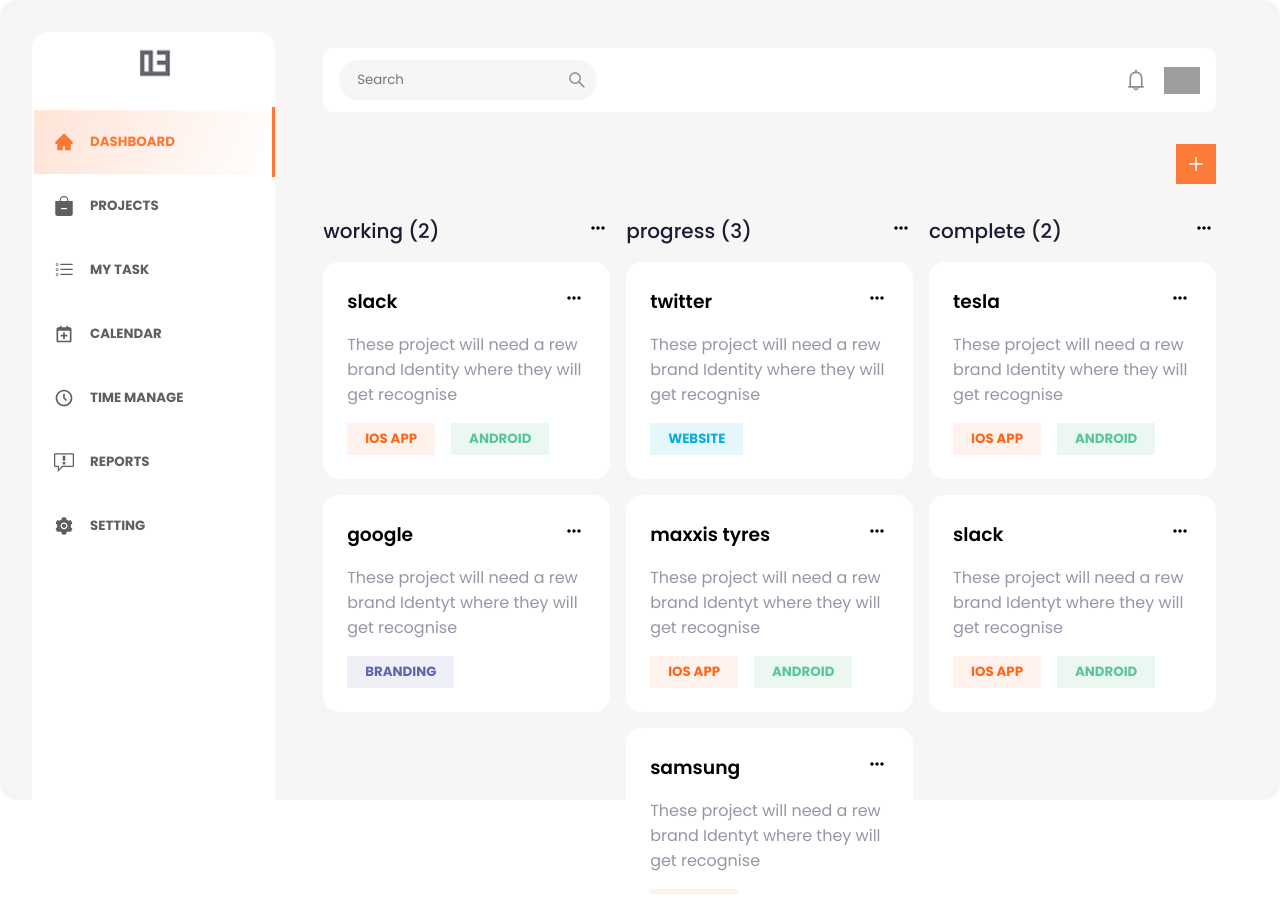
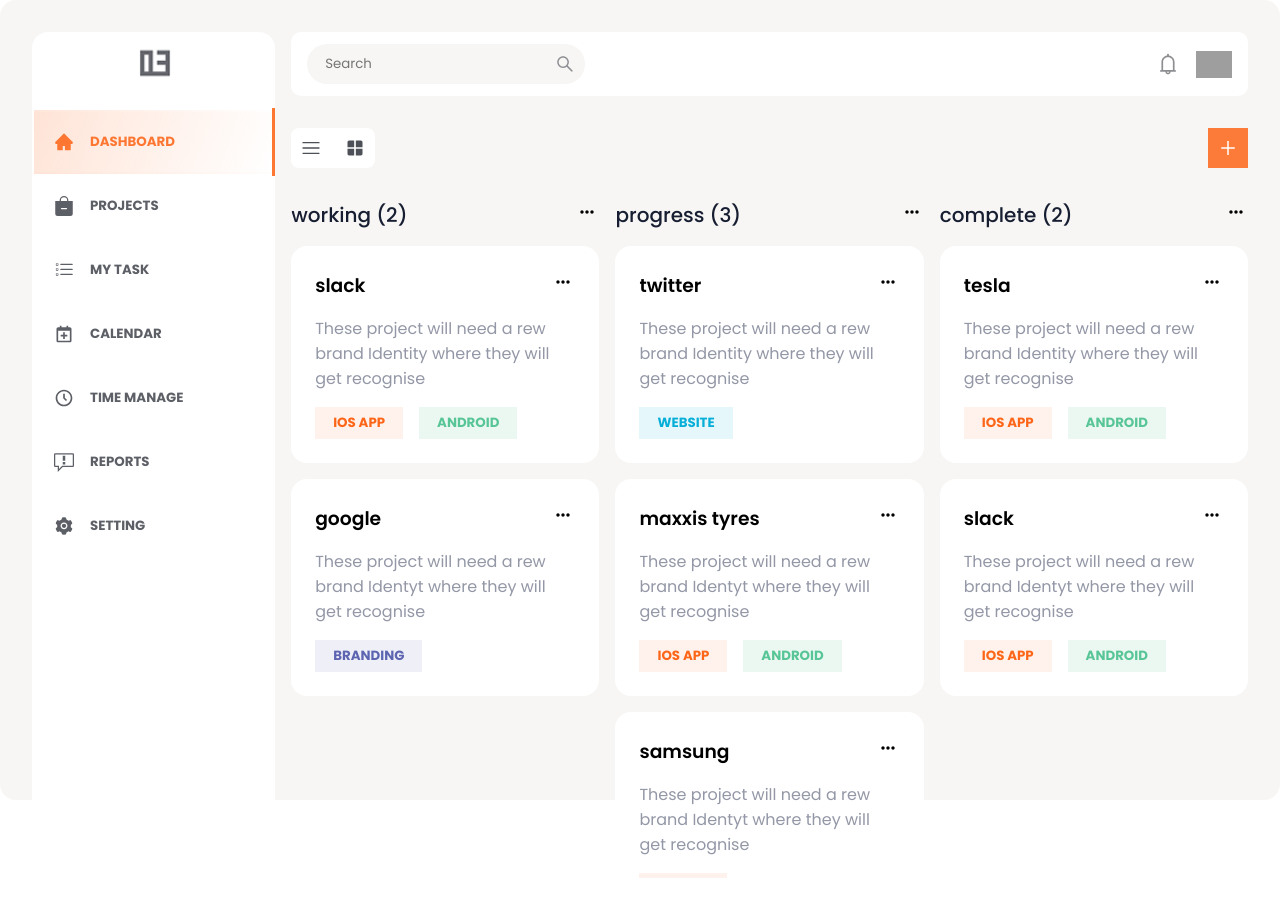
Before and after one commit to faroukq1/task-app, a React (Vite) app: page /projects in a window 1280 px wide. After the commit the page ends 878 px from the top, so only its background shows below. Built offline with nearby package versions, Linux system fonts and the light colour scheme; grey boxes are pictures that could not be loaded.

Commit message:
making the tasks part

```diff
--- /dev/null
+++ b/src/Component/AddTaskBar.jsx
@@ -0,0 +1,69 @@
+import React from 'react';
+import { AiOutlinePlus } from 'react-icons/ai';
+import { useProjectContext } from '../Context/ProjectContext';
+import { RxHamburgerMenu } from 'react-icons/rx';
+import { MdWindow } from 'react-icons/md';
+import styled from 'styled-components';
+import { useDashboardContext } from '../Context/DashboardContext';
+const AddTaskBar = () => {
+  const { isAddTaskOpen, setIsAddTaskOpen } = useProjectContext();
+  const { active } = useDashboardContext();
+  console.log(active);
+  return (
+    <Wrapper>
+      <div className="grid">
+        <button className={active === 'MY TASK' ? 'make-it-active' : null}>
+          <RxHamburgerMenu />
+        </button>
+        <button className={active === 'PROJECTS' ? 'make-it-active' : null}>
+          <MdWindow />
+        </button>
+      </div>
+      <button onClick={() => setIsAddTaskOpen(!isAddTaskOpen)}>
+        <AiOutlinePlus />
+      </button>
+    </Wrapper>
+  );
+};
+
+const Wrapper = styled.div`
+  display: flex;
+  justify-content: space-between;
+  margin: 0 0 2rem 0;
+  button {
+    background-color: #fd7b38;
+    padding: 0.5rem;
+    display: flex;
+    justify-content: center;
+    align-items: center;
+    border-color: transparent;
+    cursor: pointer;
+    svg {
+      font-size: 20px;
+      color: white;
+      font-weight: bold;
+    }
+  }
+  .grid {
+    display: flex;
+    gap: 0.25rem;
+    background-color: white;
+    border-radius: 0.5rem;
+    button {
+      background-color: transparent;
+      border-radius: 0.25rem;
+      svg {
+        color: #4e5057;
+        font-size: 20px;
+      }
+    }
+    .make-it-active {
+      background-color: #fd7b38;
+      svg {
+        color: white;
+      }
+    }
+  }
+`;
+
+export default AddTaskBar;
--- a/src/Page/MyTask.jsx
+++ b/src/Page/MyTask.jsx
@@ -1,7 +1,15 @@
-import React from 'react';
-
+import styled from 'styled-components';
+import DashboardBar from '../Component/DashboardBar';
+import AddTaskBar from '../Component/AddTaskBar';
 const MyTask = () => {
-  return <div>MyTask</div>;
+  return (
+    <Wrapper>
+      <DashboardBar />
+      <AddTaskBar />
+    </Wrapper>
+  );
 };
 
+const Wrapper = styled.section``;
+
 export default MyTask;
--- a/src/Page/Projects.jsx
+++ b/src/Page/Projects.jsx
@@ -1,24 +1,19 @@
-import styled from "styled-components";
-import DashboardBar from "../Component/DashboardBar";
-import { AiOutlinePlus } from "react-icons/ai";
-import ProjectsCard from "../Component/ProjectsCard";
-import { useProjectContext } from "../Context/ProjectContext";
-import AddTask from "../Component/AddTask";
-import { ToastContainer } from "react-toastify";
-import "react-toastify/dist/ReactToastify.css";
+import DashboardBar from '../Component/DashboardBar';
+import ProjectsCard from '../Component/ProjectsCard';
+import { useProjectContext } from '../Context/ProjectContext';
+import AddTask from '../Component/AddTask';
+import { ToastContainer } from 'react-toastify';
+import 'react-toastify/dist/ReactToastify.css';
+import Wrapper from '../style/ProjectsStyle';
+import AddTaskBar from '../Component/AddTaskBar';
 const Projects = () => {
-  const { projectStatus, isAddTaskOpen, setIsAddTaskOpen } =
-    useProjectContext();
+  const { projectStatus, isAddTaskOpen } = useProjectContext();
 
   return (
     <Wrapper>
       <DashboardBar />
       <div className="container">
-        <div className="add-task">
-          <button onClick={() => setIsAddTaskOpen(!isAddTaskOpen)}>
-            <AiOutlinePlus />
-          </button>
-        </div>
+        <AddTaskBar />
         <div className="main">
           {projectStatus.map((item) => {
             const { id, status, info } = item;
@@ -32,38 +27,4 @@
   );
 };
 
-const Wrapper = styled.section`
-  .container {
-    height: 750px;
-    overflow-y: auto;
-  }
-  border-radius: 2rem;
-  padding: 1rem 2rem;
-  .add-task {
-    display: flex;
-    justify-content: flex-end;
-    margin: 0 0 2rem 0;
-    button {
-      background-color: #fd7b38;
-      padding: 0.5rem;
-      display: flex;
-      justify-content: center;
-      align-items: center;
-      border-color: transparent;
-      cursor: pointer;
-      svg {
-        font-size: 20px;
-        color: white;
-        font-weight: bold;
-      }
-    }
-  }
-  .main {
-    margin: 1rem 0;
-    display: grid;
-    width: 100%;
-    grid-template-columns: repeat(3, 1fr);
-    gap: 1rem;
-  }
-`;
 export default Projects;
--- /dev/null
+++ b/src/style/ProjectsStyle.js
@@ -0,0 +1,36 @@
+import styled from 'styled-components';
+const Wrapper = styled.section`
+  .container {
+    height: 750px;
+    overflow-y: auto;
+  }
+  border-radius: 2rem;
+  .add-task {
+    display: flex;
+    justify-content: flex-end;
+    margin: 0 0 2rem 0;
+    button {
+      background-color: #fd7b38;
+      padding: 0.5rem;
+      display: flex;
+      justify-content: center;
+      align-items: center;
+      border-color: transparent;
+      cursor: pointer;
+      svg {
+        font-size: 20px;
+        color: white;
+        font-weight: bold;
+      }
+    }
+  }
+  .main {
+    margin: 1rem 0;
+    display: grid;
+    width: 100%;
+    grid-template-columns: repeat(3, 1fr);
+    gap: 1rem;
+  }
+`;
+
+export default Wrapper;
```
